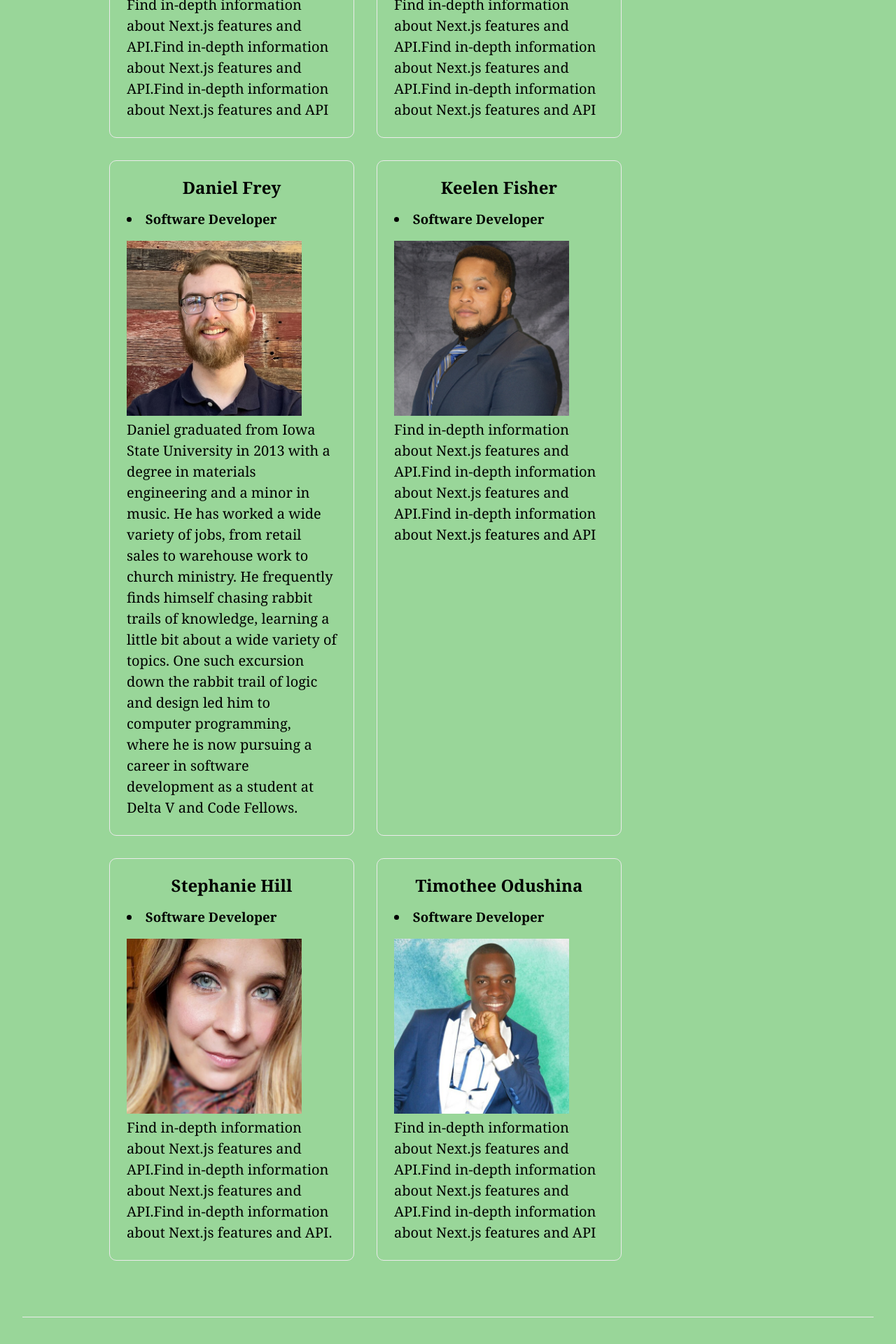
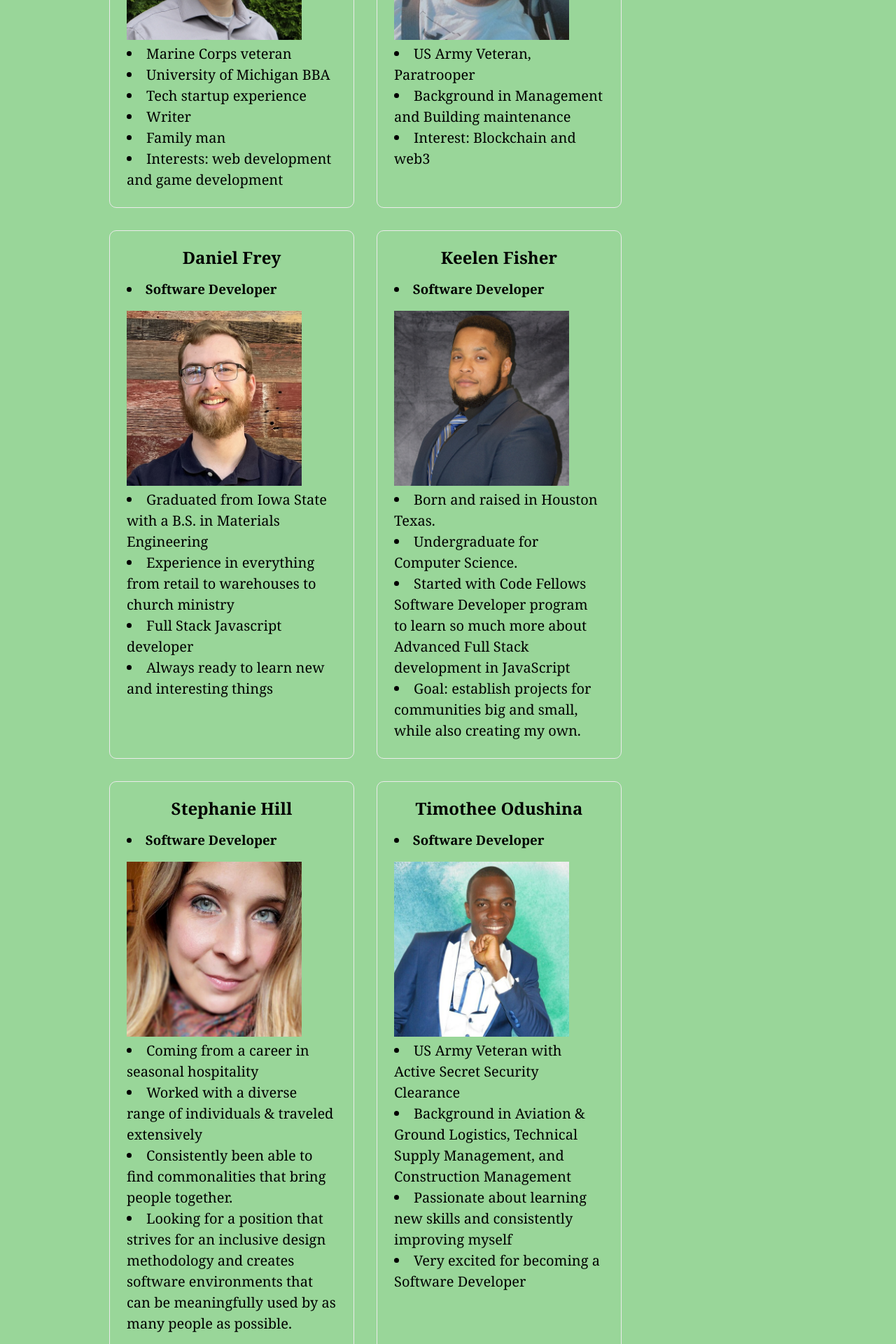
Before and after one commit to inquirio/inquirio, a Next.js app: page /about-us in a window 1280 px wide. Shown: the part 660-2580 px from the top of the page at 70% size. Built offline with nearby package versions, Linux system fonts and the light colour scheme; no server answers.

Commit message:
Changed Category component and updated about us

```diff
--- a/pages/about-us.js
+++ b/pages/about-us.js
@@ -1,7 +1,6 @@
 import Head from 'next/head'
 import Link from 'next/link'
 import { Toolbar } from '@mui/material';
-import Login from '../Components/loginNavbar/login';
 import Navbar from '../Components/Navbar/navbar';
 import Image from 'next/image'
 import styles from '../styles/About.module.css'
@@ -18,11 +17,7 @@ export default function Home() {
         <meta name="description" content="Generated by create next app" />
         <link rel="icon" href="/favicon.ico" />
       </Head>
-      {user
-       ? <Navbar />
-       : <Login />}
-
-
+      <Navbar />
 
       <main className={styles.main}>
         <h1 className={styles.title}>
@@ -41,7 +36,12 @@ export default function Home() {
             <Image
               src='/Branden.jpg' alt='gene' width={250} height={250} />
             <p>
-              Find in-depth information about Next.js features and API.Find in-depth information about Next.js features and API.Find in-depth information about Next.js features and API
+              <li>Marine Corps veteran</li>
+              <li>University of Michigan BBA</li>
+              <li>Tech startup experience</li>
+              <li>Writer</li>
+              <li>Family man</li>
+              <li>Interests: web development and game development</li>
             </p>
           </a>
 
@@ -51,7 +51,9 @@ export default function Home() {
             <Image
               src='/Brandon.jpg' alt='gene' width={250} height={250} />
             <p>
-              Find in-depth information about Next.js features and API.Find in-depth information about Next.js features and API.Find in-depth information about Next.js features and API
+              <li>US Army Veteran, Paratrooper </li>
+              <li>Background in Management and Building maintenance</li>
+              <li>Interest: Blockchain and web3 </li>
             </p>
           </a>
 
@@ -61,7 +63,10 @@ export default function Home() {
             <Image
               src='/Daniel.jpg' alt='gene' width={250} height={250} />
             <p>
-            Daniel graduated from Iowa State University in 2013 with a degree in materials engineering and a minor in music. He has worked a wide variety of jobs, from retail sales to warehouse work to church ministry. He frequently finds himself chasing rabbit trails of knowledge, learning a little bit about a wide variety of topics. One such excursion down the rabbit trail of logic and design led him to computer programming, where he is now pursuing a career in software development as a student at Delta V and Code Fellows.
+              <li>Graduated from Iowa State with a B.S. in Materials Engineering</li>
+              <li>Experience in everything from retail to warehouses to church ministry</li>
+              <li>Full Stack Javascript developer</li>
+              <li>Always ready to learn new and interesting things</li>
             </p>
           </a>
 
@@ -71,7 +76,10 @@ export default function Home() {
             <Image
               src='/Keelen.jpg' alt='gene' width={250} height={250} />
             <p>
-              Find in-depth information about Next.js features and API.Find in-depth information about Next.js features and API.Find in-depth information about Next.js features and API
+              <li>Born and raised in Houston Texas. </li>
+              <li>Undergraduate for Computer Science.</li>
+              <li>Started with Code Fellows Software Developer program to learn so much more about Advanced Full Stack development in JavaScript </li>
+              <li>Goal: establish projects for communities big and small, while also creating my own. </li>
             </p>
           </a>
 
@@ -81,7 +89,10 @@ export default function Home() {
             <Image
               src='/Stephanie.jpg' alt='gene' width={250} height={250} />
             <p>
-              Find in-depth information about Next.js features and API.Find in-depth information about Next.js features and API.Find in-depth information about Next.js features and API.
+              <li>Coming from a career in seasonal hospitality</li>
+              <li>Worked with a diverse range of individuals & traveled extensively </li>
+              <li>Consistently been able to find commonalities that bring people together.</li>
+              <li>Looking for a position that strives for an inclusive design methodology and creates software environments that can be meaningfully used by as many people as possible.</li>
             </p>
           </a>
 
@@ -91,7 +102,10 @@ export default function Home() {
             <Image
               src='/Timothee.jpg' alt='gene' width={250} height={250} />
             <p>
-              Find in-depth information about Next.js features and API.Find in-depth information about Next.js features and API.Find in-depth information about Next.js features and API
+              <li>US Army Veteran with Active Secret Security Clearance</li>
+              <li>Background in Aviation & Ground Logistics, Technical Supply Management, and Construction Management</li>
+              <li>Passionate about learning new skills and consistently  improving myself</li>
+              <li>Very excited for becoming a Software Developer</li>
             </p>
           </a>
         </div>
--- a/pages/index.js
+++ b/pages/index.js
@@ -3,7 +3,7 @@ import Image from 'next/image'
 import styles from '../styles/Home.module.css';
 import Navbar from '../Components/Navbar/navbar';
 import { Card, Box } from '@mui/material';
-import Category from '../Components/Category/category';
+import Search from '../Components/Search/Search';
 import { useUser } from '@auth0/nextjs-auth0';
 
 
@@ -22,7 +22,7 @@ export default function Home() {
       <main className={styles.main}>
         <Navbar />
         <h1 className={styles.title}>Take Control of Your Career With Inquirio</h1>
-        <Category />
+        <Search enrollment={false}/>
 
         <p className={styles.description}>
           Start learning by clicking the {' '}
```
Also changed, not shown: Components/Category/category.js (deleted, +0 -19 lines), pages/settings.js (deleted, +0 -69 lines).
